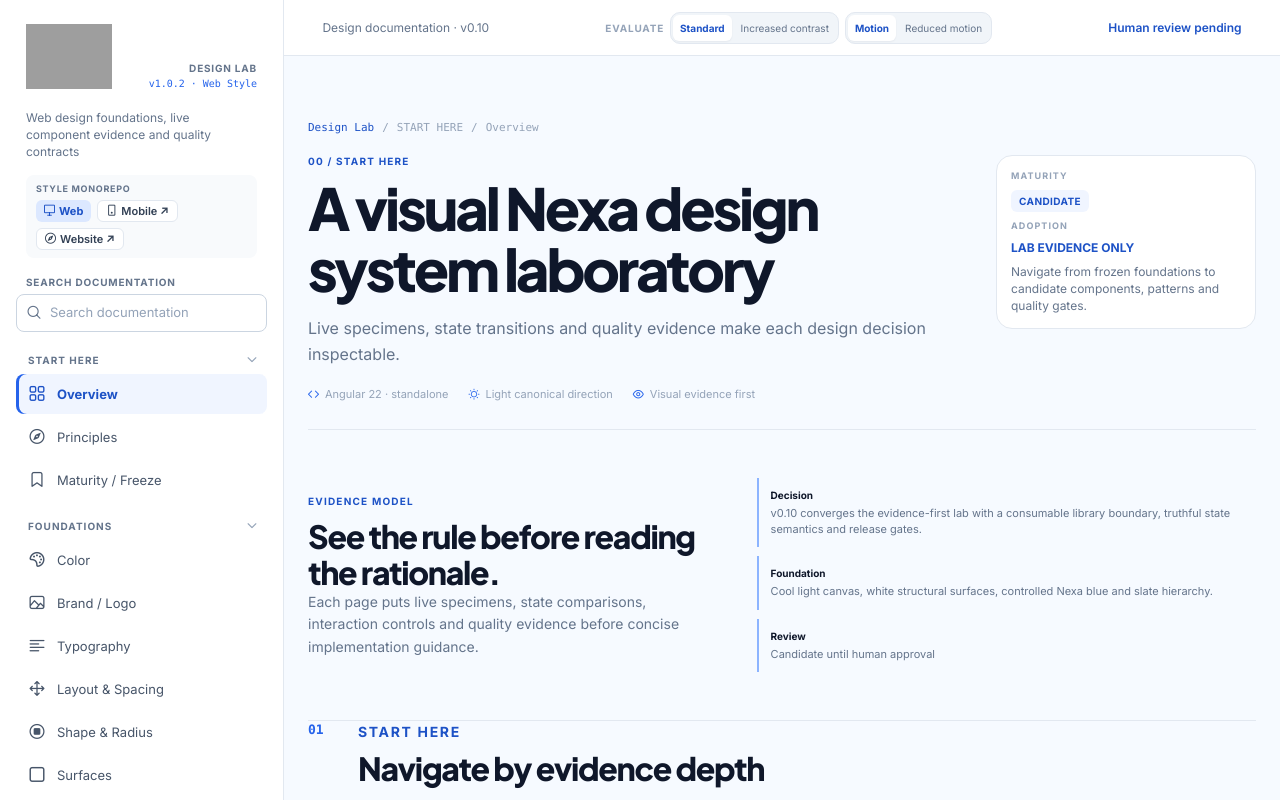
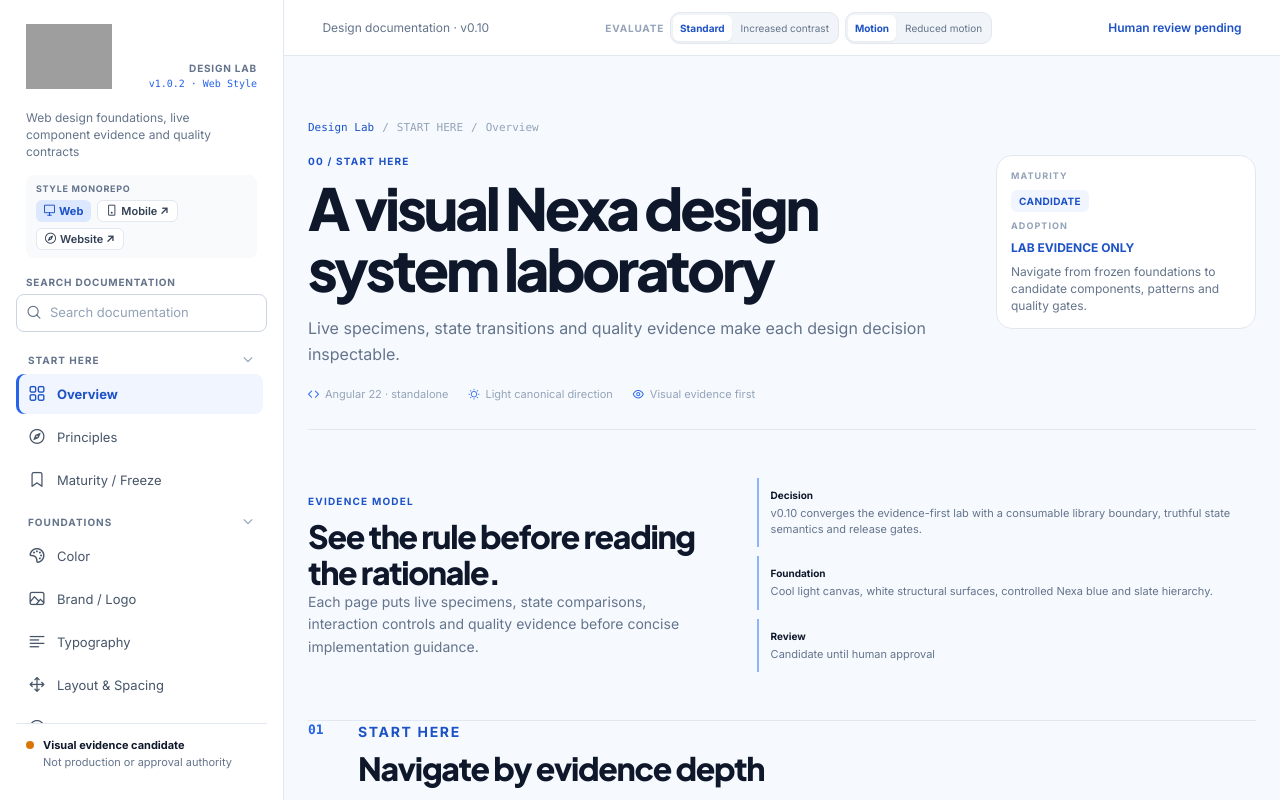
Before and after one commit to nexa-suite/design-lab, an Angular app in the folder web-style/: page /guidelines/overview in a window 1280 px wide. Shown: the top 800 px of the page. Built offline with nearby package versions, Linux system fonts and the light colour scheme; grey boxes are pictures that could not be loaded.

Commit message:
fix(shell): anchor visual evidence candidate to bottom of sidebar and eliminate empty gap

```diff
--- a/web-style/src/app/shell/shell.scss
+++ b/web-style/src/app/shell/shell.scss
@@ -9,10 +9,15 @@
   background: var(--nexa-surface-page);
 }
 .lab-sidebar {
+  height: 100vh;
+  position: sticky;
+  top: 0;
   display: flex;
+  flex-direction: column;
+  overflow: hidden;
+  box-sizing: border-box;
   flex: 0 0 284px;
-  flex-direction: column;
-  min-height: 100vh;
+  width: 284px;
   padding: 24px 16px 16px;
   border-right: 1px solid var(--nexa-color-border-structural);
   background: var(--nexa-surface-card);
@@ -171,9 +176,13 @@
 }
 
 .lab-nav {
-  display: grid;
-  gap: 20px;
-  overflow: auto;
+  flex: 1 1 auto;
+  min-height: 0;
+  overflow-y: auto;
+  display: flex;
+  flex-direction: column;
+  gap: 16px;
+  padding-right: 4px;
 }
 .lab-nav-group {
   display: grid;
@@ -254,9 +263,11 @@
   display: flex;
   gap: 9px;
   align-items: flex-start;
+  flex-shrink: 0;
   margin-top: auto;
-  padding: 14px 10px 0;
-  border-top: 1px solid var(--nexa-color-border-structural);
+  padding: 14px 10px 14px;
+  border-top: 1px solid var(--nexa-color-border-structural, #e2e8f0);
+  background: var(--nexa-surface-card, #ffffff);
   color: var(--nexa-color-text-secondary);
   font-size: 11px;
 }
```
Also changed, not shown: 1 other file (tests, documents, lock files or other folders).
